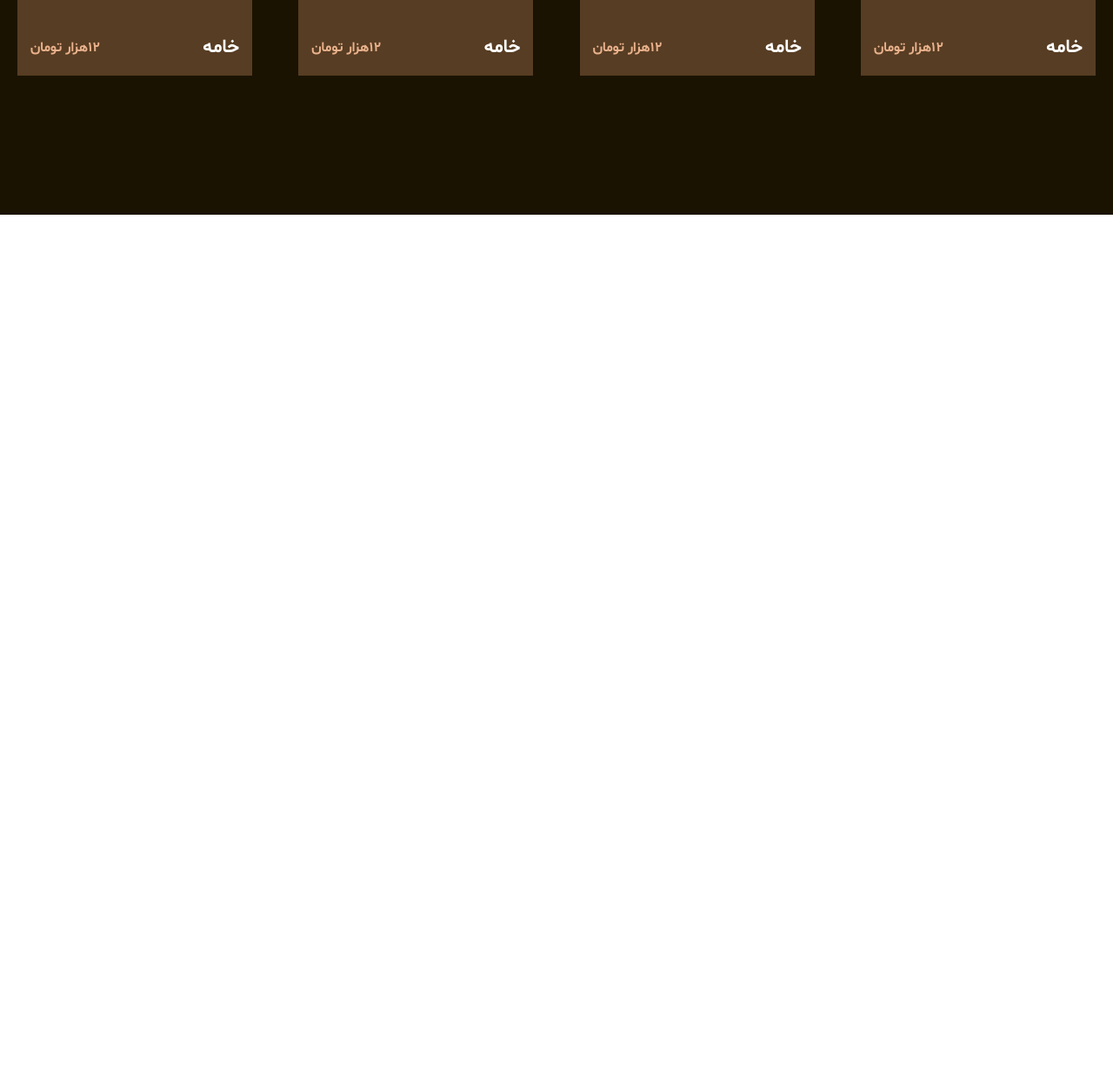
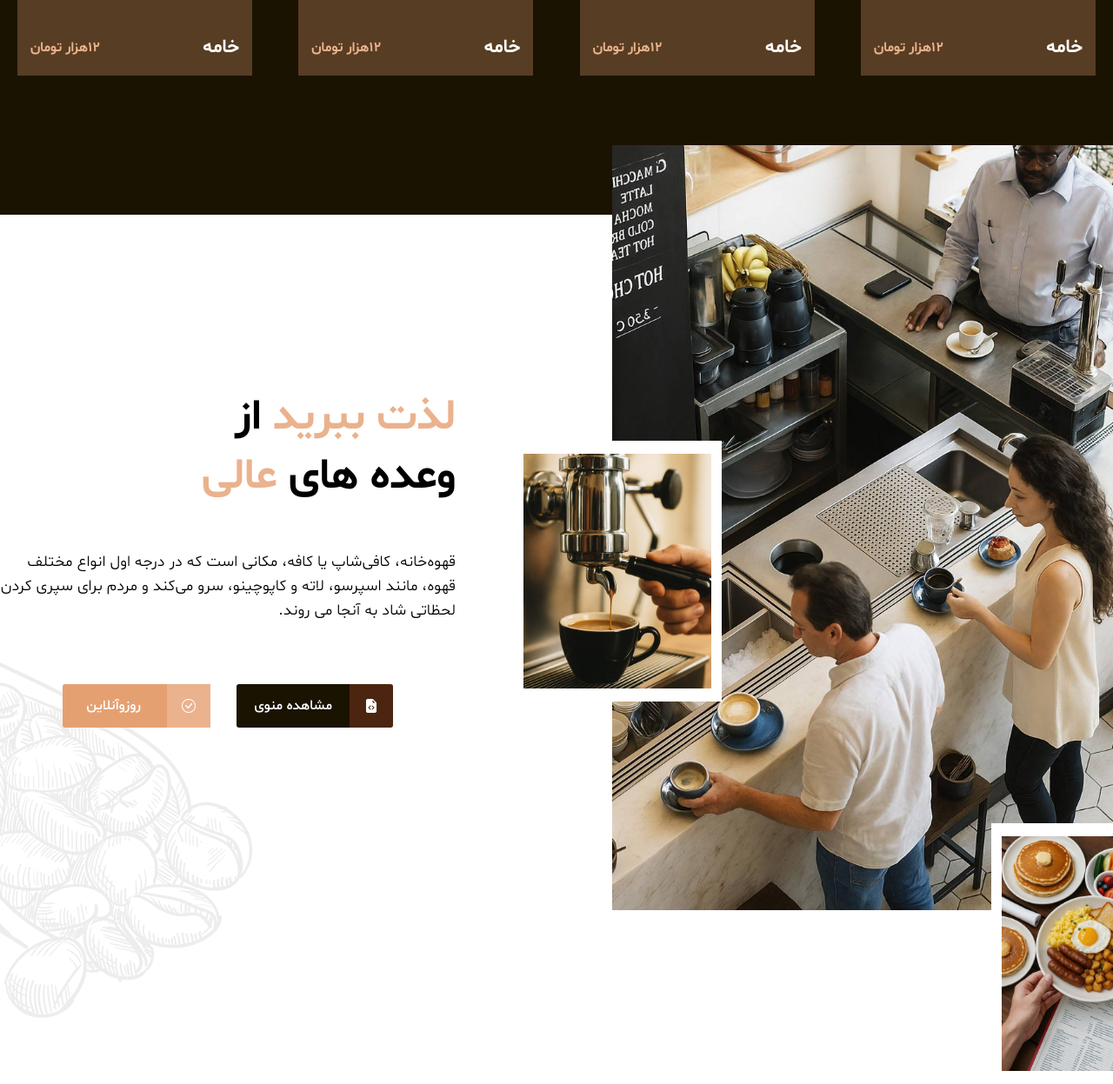
Before and after one commit to EsmailKeyhan24/cafe-website, a website: page index.html in a window 1280 px wide. Shown: the part 1509-2756 px from the top of the page at 87% size. Before the commit the page ends 1756 px from the top, so only its background shows below. Drawn offline with nearby package versions, Linux system fonts and the light colour scheme.

Commit message:
end of my tesk

```diff
--- a/Sass/pages/_home.scss
+++ b/Sass/pages/_home.scss
@@ -1,265 +1,352 @@
-#section_head{
+#section_head {
   width: 100%;
   height: 100vh;
-    >*{
-        min-height:300px;
+  > * {
+    min-height: 300px;
   }
-    >div{
+  > div {
     position: relative;
     height: 100%;
-        padding:20px;
+    padding: 20px;
     align-content: flex-start;
-        >img{
+    > img {
       width: 400px;
       // height: 400px;
       position: absolute;
-            bottom: 0;right: 0;
-            z-index:-1;
+      bottom: 0;
+      right: 0;
+      z-index: -1;
     }
-        >h2{
-            >mark{
-                background-color:inherit;
-                color:map-get($colors, "tomato-1" );
+    > h2 {
+      > mark {
+        background-color: inherit;
+        color: map-get($colors, "tomato-1");
       }
     }
-        >.btn-head{
+    > .btn-head {
       width: 100%;
       height: 60px;
 
-            margin-top:30px;
-            >*{
-                transition:.2s;
+      margin-top: 30px;
+      > * {
+        transition: 0.2s;
       }
-             >a:nth-of-type(1){
+      > a:nth-of-type(1) {
         width: 220px;
-                background-color:map-get($colors, "darkBlack" );
-                >i{
-                    background-color:rgba(255, 99, 71, 0.221);
-                    margin-left:30px;
+        background-color: map-get($colors, "darkBlack");
+        > i {
+          background-color: rgba(255, 99, 71, 0.221);
+          margin-left: 30px;
         }
-                 &:hover{
-                    background-color:map-get($colors , "tomato-1" );
+        &:hover {
+          background-color: map-get($colors, "tomato-1");
         }
       }
-            >a:nth-of-type(2){
+      > a:nth-of-type(2) {
         width: 170px;
-                margin-right:30px;
-                background-color:map-get($colors, "tomato-1" );
-                >i{
-                    background-color:map-get($colors, "tomato-gray" );
-                    margin-left:30px;
-                }
-
+        margin-right: 30px;
+        background-color: map-get($colors, "tomato-1");
+        > i {
+          background-color: map-get($colors, "tomato-gray");
+          margin-left: 30px;
         }
       }
     }
-    >figure{
+  }
+  > figure {
     height: 120%;
   }
-    >figure>img{
+  > figure > img {
     width: 100%;
     height: 100%;
   }
 
-    @media screen and (max-width:767px) {
+  @media screen and (max-width: 767px) {
     // phoneSM _ phonelg
-        @include responsive(phonelg){
-            >*{
+    @include responsive(phonelg) {
+      > * {
         width: 100%;
       }
-            >div{
+      > div {
         text-align: center;
-                >h2{
-                    font-size:30px;
+        > h2 {
+          font-size: 30px;
         }
       }
     }
   }
 
-
-
-    @media screen and (min-width:768px) {
+  @media screen and (min-width: 768px) {
     // MD>
-        @include responsive(lg){
-            >*{
+    @include responsive(lg) {
+      > * {
         width: 50%;
       }
 
-            >div{
-                >h2{
-                    font-size:80px;
+      > div {
+        > h2 {
+          font-size: 80px;
         }
       }
     }
   }
 }
 
-
-
-
-
-
-#coffee{
+#coffee {
   width: 100%;
-    min-height:100vh;
-    background-color:map-get($colors , "darkBlack" );
-    padding:120px 20px;
-    >h2{
-        color:map-get($colors, "white" );
-        margin-top:50px;
-        font-size:50px;
+  min-height: 100vh;
+  background-color: map-get($colors, "darkBlack");
+  padding: 120px 20px;
+  > h2 {
+    color: map-get($colors, "white");
+    margin-top: 50px;
+    font-size: 50px;
     width: 270px;
-        >span{
-            color:map-get($colors, "tomato-1" );
+    > span {
+      color: map-get($colors, "tomato-1");
     }
   }
   // ____________>row__________
-    >.row{
+  > .row {
     width: 100%;
     height: 360px;
-        margin-top:50px;
+    margin-top: 50px;
     justify-content: space-between;
-        >figure{
+    > figure {
       width: 270px;
       height: 320px;
-            background-color:map-get($colors , "brown" );
+      background-color: map-get($colors, "brown");
       justify-content: center;
-            padding-top:30px;
+      padding-top: 30px;
       position: relative;
-            >div{
+      > div {
         width: 200px;
         height: 200px;
         border-radius: 50%;
         position: relative;
-                >img{
+        > img {
           width: 100%;
           height: 100%;
           border-radius: 50%;
           object-fit: cover;
           position: absolute;
-                    top: 0;left: 0;
-                    &:nth-of-type(1){
-                        transition:.01s;
+          top: 0;
+          left: 0;
+          &:nth-of-type(1) {
+            transition: 0.01s;
           }
-                    &:nth-of-type(2){
+          &:nth-of-type(2) {
             opacity: 0;
-                        z-index:2;
-                        transition:.3s;
+            z-index: 2;
+            transition: 0.3s;
           }
         }
       }
-            &:hover{
-                background-color:#573d236d;
+      &:hover {
+        background-color: #573d236d;
       }
-            &:hover>div{
-                >img:nth-of-type(2){
+      &:hover > div {
+        > img:nth-of-type(2) {
           opacity: 1;
         }
-                >img:nth-of-type(1){
+        > img:nth-of-type(1) {
           opacity: 0;
           transform: scale(0.5);
         }
       }
-            >.fig-details{
+      > .fig-details {
         width: 100%;
-                min-height:40px;
+        min-height: 40px;
         justify-content: space-between;
-                padding-inline:15px;
+        padding-inline: 15px;
         align-items: center;
-                >strong{
-                    color:map-get($colors, "white" );
-                    font-size:22px;
+        > strong {
+          color: map-get($colors, "white");
+          font-size: 22px;
         }
-                >span{
-                    color:map-get($colors, "tomato-gray" );
+        > span {
+          color: map-get($colors, "tomato-gray");
           font-weight: bold;
         }
       }
 
       // ____btns-fig
-            .btns-fig{
+      .btns-fig {
         width: 100%;
         height: 100%;
         position: absolute;
-                top: 0;left: 0;
-                z-index:3;
+        top: 0;
+        left: 0;
+        z-index: 3;
         justify-content: center;
         align-content: center;
         opacity: 0;
-                visibility:hidden;
-                transition:.3s;
-                >ul{
+        visibility: hidden;
+        transition: 0.3s;
+        > ul {
           width: 100px;
           height: 50px;
-                    background-color:map-get($colors, "tomato-1" );
+          background-color: map-get($colors, "tomato-1");
           border-radius: 100px;
           justify-content: center;
           align-items: center;
-                    transition:.3s;
+          transition: 0.3s;
           transform: translateY(30px);
-                    >li{
+          > li {
             width: 40px;
             height: 40px;
-                        margin-inline:3px;
+            margin-inline: 3px;
             position: relative;
-                        >i{
+            > i {
               display: flex;
               width: 100%;
               height: 100%;
               justify-content: center;
               align-items: center;
-                            transition:.2s;
+              transition: 0.2s;
               border-radius: 50%;
             }
-                        &:hover>i{
-                            background-color:map-get($colors, "black" );
-                            color:map-get($colors, "white" );
+            &:hover > i {
+              background-color: map-get($colors, "black");
+              color: map-get($colors, "white");
             }
-                        >span{
+            > span {
               position: absolute;
-                            padding:3px 10px;
-                            background-color:map-get($colors, "tomato-1" );
+              padding: 3px 10px;
+              background-color: map-get($colors, "tomato-1");
               border-radius: 100px;
-                            font-size:12px;
-                            color:map-get($colors, "white" );
+              font-size: 12px;
+              color: map-get($colors, "white");
               white-space: nowrap;
               top: -20px;
-                            transform:translateX(-50%);
+              transform: translateX(-50%);
               left: 50%;
               opacity: 0;
-                            visibility:hidden;
-                            transition:.3s;
-                            z-index:1;
+              visibility: hidden;
+              transition: 0.3s;
+              z-index: 1;
             }
-                        &:hover>span{
+            &:hover > span {
               opacity: 1;
-                            visibility:visible;
+              visibility: visible;
             }
           }
         }
-                &:hover>ul{
+        &:hover > ul {
           transform: translateY(0px);
         }
-                >button{
+        > button {
           all: unset;
           width: 200px;
           height: 50px;
           border-radius: 100px;
-                    background-color:map-get($colors, "tomato-1" );
+          background-color: map-get($colors, "tomato-1");
           text-align: center;
           cursor: pointer;
-                    transition:.2s;
-                    margin-top:60px;
-                    &:hover{
-                        background-color:map-get($colors, "white" );
-                        color:map-get($colors, "tomato-1" );
+          transition: 0.2s;
+          margin-top: 60px;
+          &:hover {
+            background-color: map-get($colors, "white");
+            color: map-get($colors, "tomato-1");
           }
         }
       }
-            &:hover>.btns-fig{
+      &:hover > .btns-fig {
         opacity: 1;
-                    visibility:visible;
+        visibility: visible;
       }
-        }//end of figure
+    } //end of figure
   }
 }
+
+#enjoy_coffee {
+  width: 100%;
+  height: 100vh;
+  position: relative;
+  > img {
+    position: absolute;
+    left: 0;
+    bottom: -200px;
+    z-index: -1;
+  }
+  >figure{
+    width: 45%;
+    margin-top:-80px;
+    >img{
+        width: 100%;
+        height: inherit;
+        object-fit: cover;
+    }
+    .img{
+        position: absolute;
+        width: 240px;
+        height: 300px;
+        background-color: map-get($colors, "white" );
+        justify-content: center;
+        align-items: center;
+        >img{
+            width: 90%;
+            height: 90%;
+        }
+        &:nth-of-type(1){
+            position: absolute;
+            top: 260px;right: 450px;
+        }
+        &:nth-of-type(2){
+            position: absolute;
+            bottom: -200px;right: -100px;
+        }
+    }
+  }
+  >div{
+    justify-content: center;
+    align-content: flex-start;
+    align-items: center;
+    width: 55%;
+    margin-top: 200px;
+    padding-right: 180px;
+    >h2{
+        font-size: 50px;
+        padding-left: 170px;
+        margin-bottom: 50px;
+        >span{
+            color: map-get($colors, "tomato-gray" );
+        }
+    }
+    >p{
+        font-size: 18px;
+        line-height: 28px;
+    }
+    .btn-head {
+      height: 60px;
+      margin-top: 70px;
+      > * {
+        transition: 0.2s;
+      }
+      > a:nth-of-type(1) {
+        width: 180px;
+        background-color: map-get($colors, "darkBlack");
+        > i {
+          background-color: rgba(255, 99, 71, 0.221);
+          margin-left: 20px;
+        }
+        &:hover {
+          background-color: map-get($colors, "tomato-1");
+            transform: scale(1.1);
+        }
+      }
+      > a:nth-of-type(2) {
+        width: 170px;
+        margin-right: 30px;
+        background-color: map-get($colors, "tomato-1");
+        > i {
+          background-color: map-get($colors, "tomato-gray");
+          margin-left: 30px;
+        }
+        &:hover{
+            transform: scale(1.1);
+        }
+      }
+    }
+  }
+}
--- a/index.html
+++ b/index.html
@@ -3,7 +3,7 @@
 <head>
     <meta charset="UTF-8">
     <meta name="viewport" content="width=device-width, initial-scale=1.0">
-    <title>Document</title>
+    <title>کافه و کافی شاپ</title>
     <link rel="stylesheet" href="https://cdn.jsdelivr.net/npm/bootstrap-icons@1.13.1/font/bootstrap-icons.min.css">
     <link rel="stylesheet" href="assets/css/App.css">
 </head>
@@ -205,5 +205,33 @@
             </figure>
         </section>
     </div>
+
+    <div id="enjoy_coffee">
+         <img src="assets/images/bg4.png" alt="">
+         <figure>
+            <img src="assets/images/img222.jpg" alt="">
+            <div class="img">
+                <img src="assets/images/img4.jpg" alt="">
+            </div>
+            <div class="img">
+                <img src="assets/images/img3.jpg" alt="">
+            </div>
+         </figure>
+         <div class="text">
+               <h2><span>لذت ببرید</span> از  وعده های <span>عالی</span></h2>
+               <p>قهوه‌خانه، کافی‌شاپ یا کافه، مکانی است که در درجه اول انواع مختلف قهوه، مانند اسپرسو، لاته و کاپوچینو، سرو می‌کند و مردم برای سپری کردن لحظاتی شاد به آنجا می روند.</p>
+               <section class="btn-head">
+                <a href="" class="btn">
+                    <i class="bi bi-file-earmark-code-fill"></i>
+                    مشاهده منوی
+                </a>
+                <a href="" class="btn">
+
+                    <i class="bi bi-check-circle"></i>
+                    روزوآنلاین
+                </a>
+            </section>
+         </div>
+    </div>
 </body>
 </html>
```
Also changed, not shown: assets/css/App.css, assets/images/bg4.png (added), assets/images/img222.jpg (added), assets/images/img3.jpg (added), assets/images/img4.jpg (added), 1 other file. Lines whose indentation alone changed are shown as unchanged.
